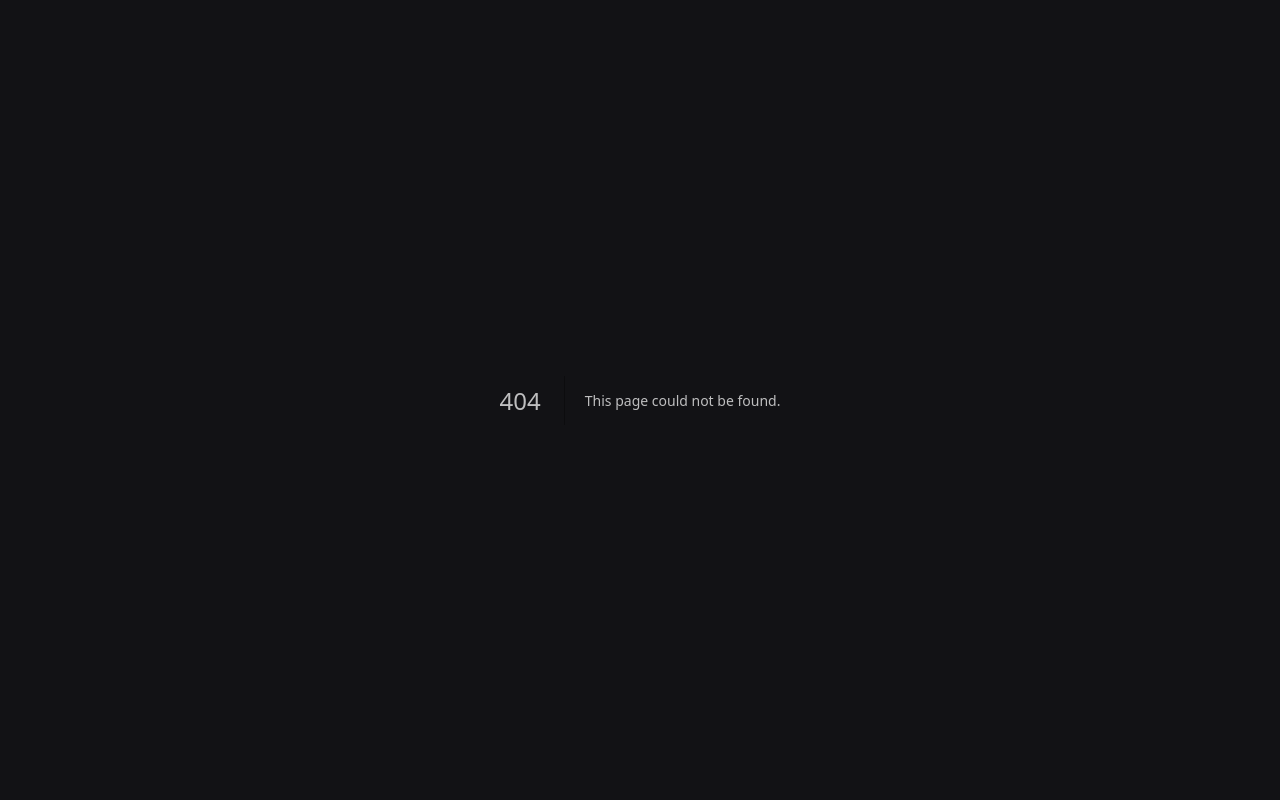
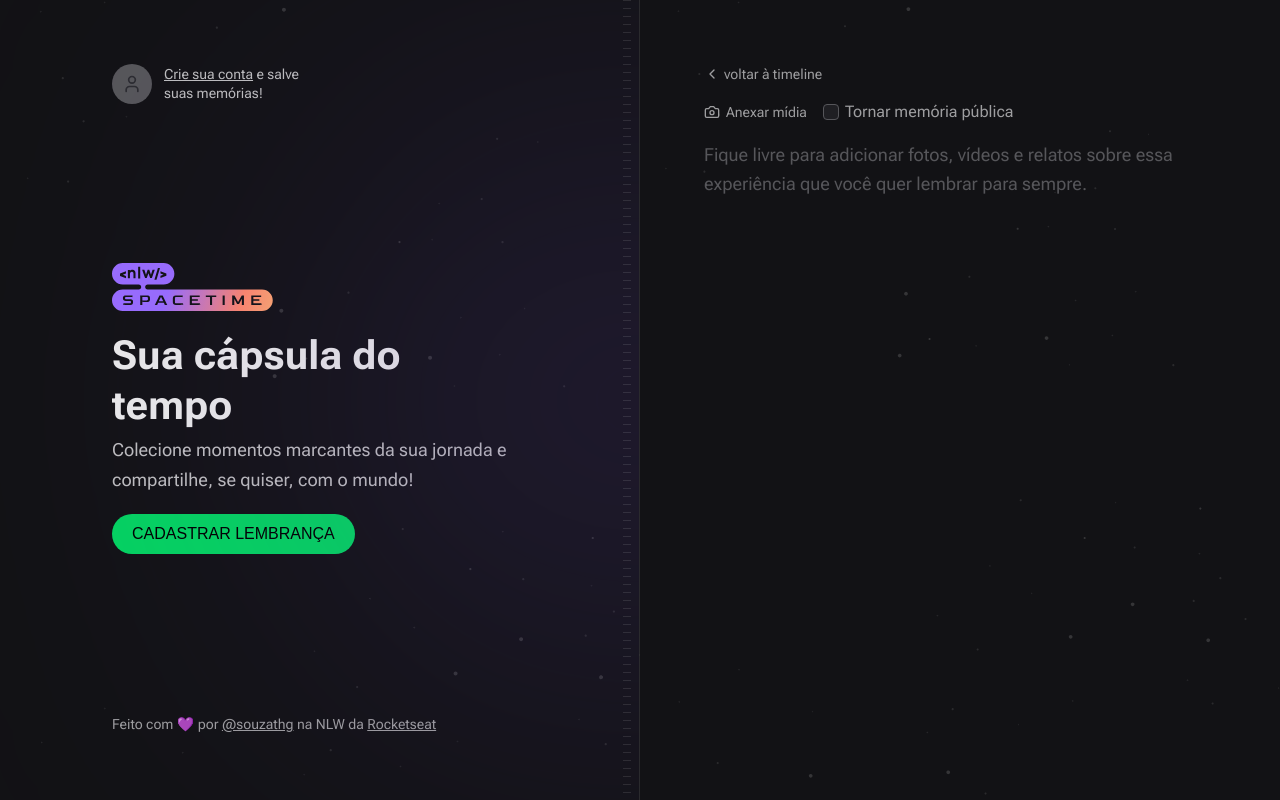
Before and after one commit to souzathg/nlw-spacetime, a Next.js app in the folder web/: page /memories/new in a window 1280 px wide. Before the commit this address had no page. Built offline with nearby package versions, Linux system fonts and the light colour scheme; no server answers; a web font is replaced by a local one.

Commit message:
feat: new memorie and logout route, auth-middleware and redirect cookie

```diff
--- a/web/package.json
+++ b/web/package.json
@@ -27,6 +27,7 @@
   },
   "devDependencies": {
     "@rocketseat/eslint-config": "^1.2.0",
+    "@tailwindcss/forms": "^0.5.3",
     "prettier-plugin-tailwindcss": "^0.3.0"
   }
 }
--- a/web/src/app/api/auth/callback/route.ts
+++ b/web/src/app/api/auth/callback/route.ts
@@ -5,13 +5,15 @@
   const { searchParams } = new URL(request.url)
   const code = searchParams.get('code')
 
+  const redirectTo = request.cookies.get('redirectTo')?.value
+
   const registerResponse = await api.post('/register', {
     code,
   })
 
   const { token } = registerResponse.data
 
-  const redirectURL = new URL('/', request.url)
+  const redirectURL = redirectTo ?? new URL('/', request.url)
 
   const cookieExpirationInSeconds = 60 * 60 * 24 * 30
 
--- /dev/null
+++ b/web/src/app/api/auth/logout/route.ts
@@ -0,0 +1,11 @@
+import { NextRequest, NextResponse } from 'next/server'
+
+export async function GET(request: NextRequest) {
+  const redirectURL = new URL('/', request.url)
+
+  return NextResponse.redirect(redirectURL, {
+    headers: {
+      'Set-Cookie': `token=; Path=/; max-age=0`,
+    },
+  })
+}
--- a/web/src/app/layout.tsx
+++ b/web/src/app/layout.tsx
@@ -4,6 +4,11 @@
   Roboto_Flex as Roboto,
   Bai_Jamjuree as BaiJamjuree,
 } from 'next/font/google'
+import { Hero } from '@/components/Hero'
+import { Profile } from '@/components/Profile'
+import { SignIn } from '@/components/SignIn'
+import { Copyright } from '@/components/Copyright'
+import { cookies } from 'next/headers'
 
 const roboto = Roboto({ subsets: ['latin'], variable: '--font-roboto' })
 const baiJamjuree = BaiJamjuree({
@@ -19,12 +24,32 @@
 }
 
 export default function RootLayout({ children }: { children: ReactNode }) {
+  const isAuthenticated = cookies().has('token')
+
   return (
     <html lang="en">
       <body
         className={`${roboto.variable} ${baiJamjuree.variable} bg-gray-900 font-sans text-gray-100`}
       >
-        {children}
+        <main className="grid min-h-screen grid-cols-2">
+          {/* Left */}
+          <div className="relative flex flex-col items-start justify-between overflow-hidden border-r border-white/10 bg-[url(../assets/bg-stars.svg)] px-28 py-16">
+            {/* Blur */}
+            <div className="absolute right-0 top-1/2 h-[288px] w-[526px] -translate-y-1/2 translate-x-1/2 rounded-full bg-purple-700 opacity-50 blur-full" />
+
+            {/* Stripes */}
+            <div className="absolute bottom-0 right-2 top-0 w-2 bg-stripes" />
+
+            {isAuthenticated ? <Profile /> : <SignIn />}
+            <Hero />
+            <Copyright />
+          </div>
+
+          {/* Right */}
+          <div className="flex flex-col bg-[url(../assets/bg-stars.svg)] bg-cover p-16">
+            {children}
+          </div>
+        </main>
       </body>
     </html>
   )
--- /dev/null
+++ b/web/src/app/memories/new/page.tsx
@@ -0,0 +1,51 @@
+import { Camera, ChevronLeft } from 'lucide-react'
+import Link from 'next/link'
+
+export default function NewMemory() {
+  return (
+    <div className="flex flex-1 flex-col gap-4">
+      <Link
+        href="/"
+        className="flex items-center gap-1 text-sm text-gray-200 hover:text-gray-100"
+      >
+        <ChevronLeft className="h-4 w-4" />
+        voltar à timeline
+      </Link>
+
+      <form className="flex flex-1 flex-col gap-2">
+        <div className="flex items-center gap-4">
+          <label
+            htmlFor="media"
+            className="flex cursor-pointer items-center gap-1.5 text-sm text-gray-200 hover:text-gray-100"
+          >
+            <Camera className="h-4 w-4" />
+            Anexar mídia
+          </label>
+
+          <label
+            htmlFor="isPublic"
+            className="flex items-center gap-1.5 text-gray-200 hover:text-gray-100"
+          >
+            <input
+              type="checkbox"
+              name="isPublic"
+              id="isPublic"
+              value="true"
+              className="h-4 w-4 rounded border-gray-400 bg-gray-700 text-purple-500"
+            />
+            Tornar memória pública
+          </label>
+        </div>
+
+        <input type="file" id="media" className="invisible h-0 w-0"></input>
+
+        <textarea
+          name="content"
+          spellCheck={false}
+          className="w-full flex-1 resize-none rounded border-0 bg-transparent p-0 text-lg leading-relaxed text-gray-100 placeholder:text-gray-400 focus:ring-0"
+          placeholder="Fique livre para adicionar fotos, vídeos e relatos sobre essa experiência que você quer lembrar para sempre."
+        />
+      </form>
+    </div>
+  )
+}
--- a/web/src/app/page.tsx
+++ b/web/src/app/page.tsx
@@ -1,36 +1,8 @@
 // TSX = Typescript + JSX
 // JSX = Javascript + XML
 
-import { cookies } from 'next/headers'
-
-import { Copyright } from '@/components/Copyright'
 import { EmptyMemories } from '@/components/EmptyMemories'
-import { Hero } from '@/components/Hero'
-import { SignIn } from '@/components/SignIn'
-import { Profile } from '@/components/Profile'
 
 export default function Home() {
-  const isAuthenticated = cookies().has('token')
-
-  return (
-    <main className="grid min-h-screen grid-cols-2">
-      {/* Left */}
-      <div className="relative flex flex-col items-start justify-between overflow-hidden border-r border-white/10 bg-[url(../assets/bg-stars.svg)] px-28 py-16">
-        {/* Blur */}
-        <div className="absolute right-0 top-1/2 h-[288px] w-[526px] -translate-y-1/2 translate-x-1/2 rounded-full bg-purple-700 opacity-50 blur-full" />
-
-        {/* Stripes */}
-        <div className="absolute bottom-0 right-2 top-0 w-2 bg-stripes" />
-
-        {isAuthenticated ? <Profile /> : <SignIn />}
-        <Hero />
-        <Copyright />
-      </div>
-
-      {/* Right */}
-      <div className="flex flex-col bg-[url(../assets/bg-stars.svg)] bg-cover p-16">
-        <EmptyMemories />
-      </div>
-    </main>
-  )
+  return <EmptyMemories />
 }
--- a/web/src/components/Hero.tsx
+++ b/web/src/components/Hero.tsx
@@ -1,3 +1,4 @@
+import Link from 'next/link'
 import nlwLogo from '../assets/nlw-spacetime-logo.svg'
 import Image from 'next/image'
 
@@ -14,12 +15,12 @@
           com o mundo!
         </p>
       </div>
-      <a
-        href=""
+      <Link
+        href="/memories/new"
         className="text-sx inline-block rounded-full bg-green-500 px-5 py-3 font-alt uppercase leading-none text-black transition-colors hover:bg-green-600"
       >
         CADASTRAR LEMBRANÇA
-      </a>
+      </Link>
     </div>
   )
 }
--- a/web/src/components/Profile.tsx
+++ b/web/src/components/Profile.tsx
@@ -17,7 +17,7 @@
       <p className="max-w-[140px] text-sm leading-snug">
         {name}
         <a
-          href=""
+          href="/api/auth/logout"
           className="block text-red-400 transition-colors duration-300 hover:text-red-300"
         >
           Fazer logout
--- a/web/src/lib/api.ts
+++ b/web/src/lib/api.ts
@@ -1,5 +1,5 @@
 import axios from 'axios'
 
 export const api = axios.create({
-  baseURL: 'http://localhost:3333',
+  baseURL: 'http://192.168.0.162:3333',
 })
--- a/web/tailwind.config.js
+++ b/web/tailwind.config.js
@@ -69,5 +69,5 @@
       },
     },
   },
-  plugins: [],
+  plugins: [require('@tailwindcss/forms')],
 }
```
Also changed, not shown: web/src/middleware.ts (added, +21 -0 lines), 1 other file (tests, documents, lock files or other folders).
